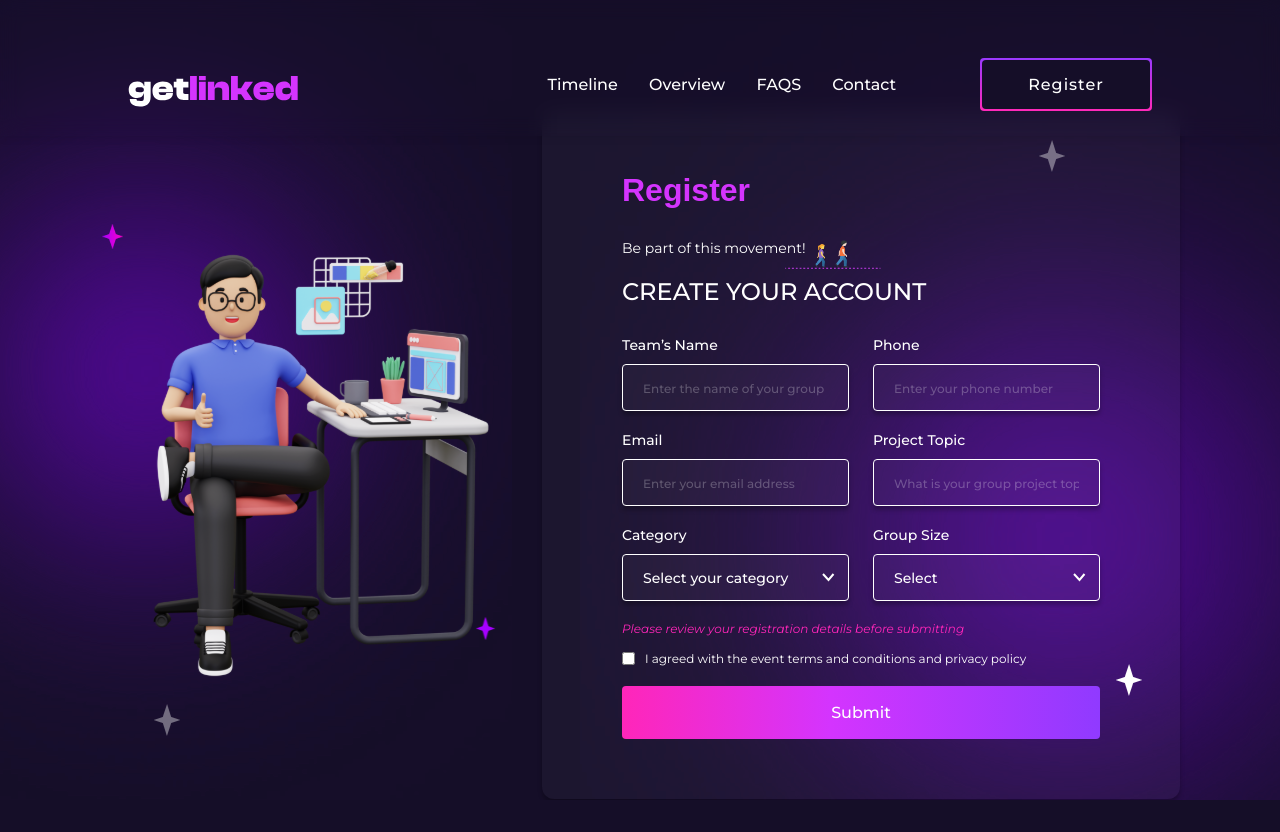
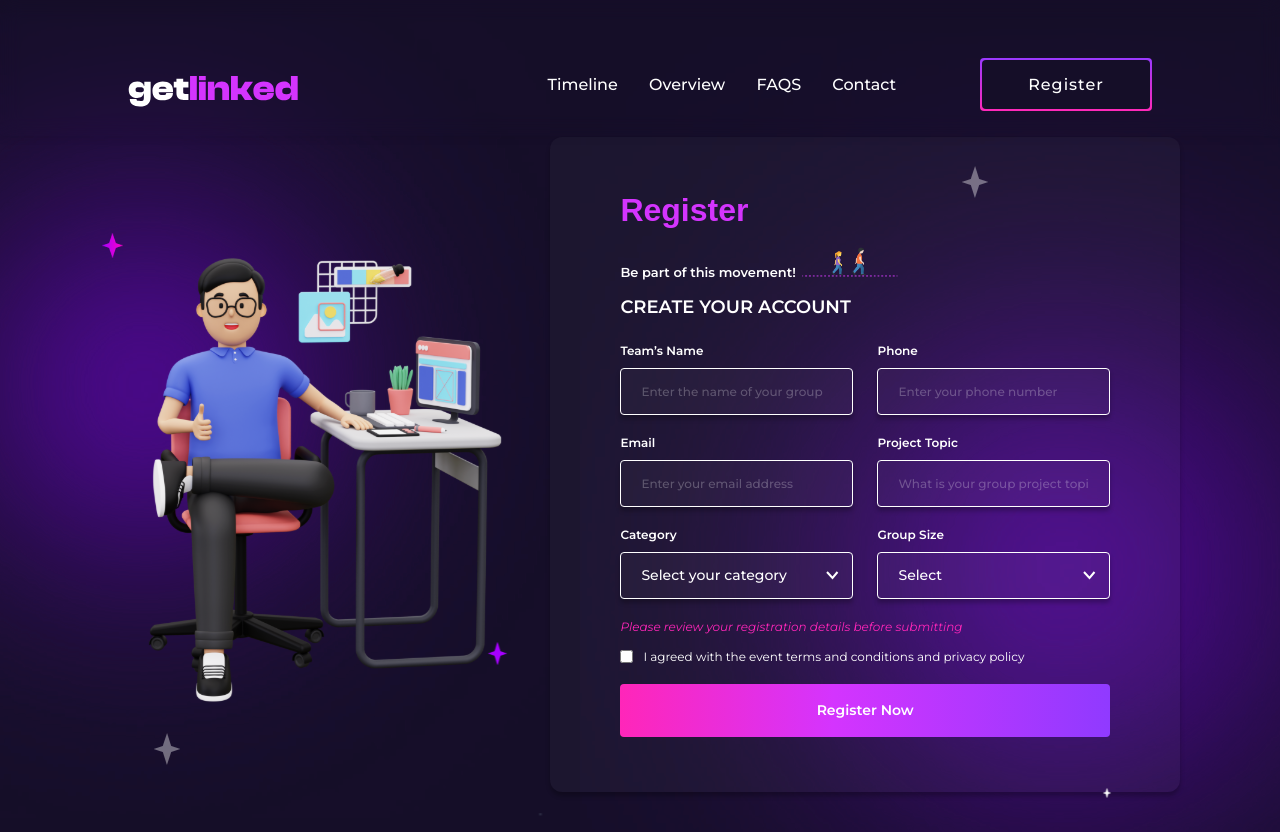
Before and after one commit to DhanteyUD/getlinked, a React (Create React App) app in the folder getlinked/: page /register in a window 1280 px wide. Before the commit the page ends 800 px from the top, so only its background shows below. Built offline with nearby package versions, Linux system fonts and the light colour scheme; a web font is replaced by a local one.

Commit message:
Registration Complete

```diff
--- a/getlinked/src/components/01_Content/02_Register/01_RegistrationForm/Registration.js
+++ b/getlinked/src/components/01_Content/02_Register/01_RegistrationForm/Registration.js
@@ -51,12 +51,17 @@ function RegistrationContent() {
 						<div className="gl_register_form_container">
 							<form className="gl_register_form_inner">
 								<h1>Register</h1>
-								<p className="gl_part_of_move_p">Be part of this movement!</p>
+								<div className="gl_register_form_inner_bottom">
+									<div className="gl_movement_div">
+										<p className="gl_part_of_move_p">
+											Be part of this movement!
+										</p>
 										<img
 											src={registerFormIcon}
 											alt="Part of the movement"
 											className="register_form_icon"
 										/>
+									</div>
 									<p className="gl_create_account_p">CREATE YOUR ACCOUNT</p>
 
 									<div className="gl_register_inner_form_container">
@@ -139,8 +144,9 @@ function RegistrationContent() {
 
 									<div className="gl_register_form_submit">
 										<button type="submit" className="register_submit_btn">
-										Submit
+											Register Now
 										</button>
+									</div>
 								</div>
 							</form>
 						</div>
--- a/getlinked/src/components/01_Content/02_Register/01_RegistrationForm/registration.css
+++ b/getlinked/src/components/01_Content/02_Register/01_RegistrationForm/registration.css
@@ -1,6 +1,6 @@
 .gl_register {
   display: flex;
-  height: 100vh;
+  height: 100%;
 }
 
 .gl_register_container {
@@ -23,7 +23,7 @@
   bottom: 8%;
 }
 .register.img_dark_purple_star {
-  left: 37%;
+  left: 38%;
   bottom: 20%;
   width: 23px;
   height: 23px;
@@ -33,9 +33,9 @@
   display: flex;
   flex-direction: column;
   justify-content: flex-start;
-  width: 40%;
+  width: 43%;
   height: 100%;
-  padding: 15% 0 0 130px;
+  padding: 15% 0 0 100px;
   background:
     url(../../../../assets/contact-top-left-Purple-Lens-Flare-PNG.svg),
     #150e28 -0.25px 0px / 130.652% 100%;
@@ -52,14 +52,11 @@
 }
 
 .gl_register_form {
+  position: relative;
   display: flex;
-  align-items: center;
-  justify-content: flex-start;
-  width: 60%;
+  width: 57%;
   height: 100%;
-  padding: 12% 100px 8% 30px;
-  position: relative;
-
+  padding: 6% 100px 40px 0;
   background:
     url(../../../../assets/contact-form-bottom-right-gradient.png),
     #150e28 -0.25px 0px / 130.652% 100%;
@@ -72,18 +69,21 @@
 .gl_register_form_container {
   display: flex;
   flex-direction: column;
-  width: 690px;
+  width: 710px;
   height: auto;
   margin-top: 60px;
   border-radius: 12px;
-  padding: 60px 80px;
+  padding: 55px 70px;
   background: rgba(255, 255, 255, 0.03);
   box-shadow: 0px 4px 4px 0px rgba(0, 0, 0, 0.25);
 }
 
 .gl_register_form_inner {
-  height: auto;
+  height: 100%;
   position: relative;
+  display: flex;
+  flex-direction: column;
+  justify-content: space-between;
 }
 
 .gl_register_form_inner > h1 {
@@ -93,34 +93,38 @@
   font-style: normal;
   font-weight: 600;
   line-height: normal;
-  margin-bottom: 30px;
+  margin-bottom: 10px;
+}
+
+.gl_movement_div {
+  display: flex;
+  position: relative;
+  margin-bottom: 12px;
+  align-items: flex-end;
 }
 
 .gl_part_of_move_p {
   color: #fff;
   font-family: "Montserrat", sans-serif;
-  font-size: 14px;
+  font-size: 13px;
   font-style: normal;
-  font-weight: 400;
+  font-weight: 600;
   line-height: normal;
-  margin-bottom: 20px;
+  margin: 0 4px 4px 0;
 }
 
 .register_form_icon {
-  position: absolute;
   width: 100px;
-  top: 10.5%;
-  right: 45.5%;
 }
 
 .gl_create_account_p {
   color: #fff;
   font-family: "Montserrat", sans-serif;
-  font-size: 24px;
+  font-size: 18px;
   font-style: normal;
-  font-weight: 500;
+  font-weight: 600;
   line-height: normal;
-  margin-bottom: 30px;
+  margin-bottom: 25px;
 }
 
 .gl_register_inner_form_container {
@@ -149,9 +153,9 @@
 .gl_register_right_form_div_items > label {
   color: #fff;
   font-family: "Montserrat", sans-serif;
-  font-size: 14px;
+  font-size: 12px;
   font-style: normal;
-  font-weight: 500;
+  font-weight: 600;
   line-height: normal;
   margin-bottom: 10px;
 }
@@ -252,9 +256,9 @@
   height: 53px;
   flex-shrink: 0;
   color: #fff;
-  font-size: 16px;
+  font-size: 14px;
   font-style: normal;
-  font-weight: 500;
+  font-weight: 600;
   line-height: normal;
   border: none;
   outline: none;
@@ -276,10 +280,12 @@
 
 /* Stars | Right Div */
 .register.img_faint_star2 {
-  right: 28%;
-  top: 17.5%;
+  right: 40%;
+  top: 20%;
 }
 .register.img_bright_star {
-  right: 18%;
-  bottom: 13%;
+  right: 23%;
+  bottom: 4%;
+  height: 10px;
+  width: 10px;
 }
```
Lines whose indentation alone changed are shown as unchanged.
